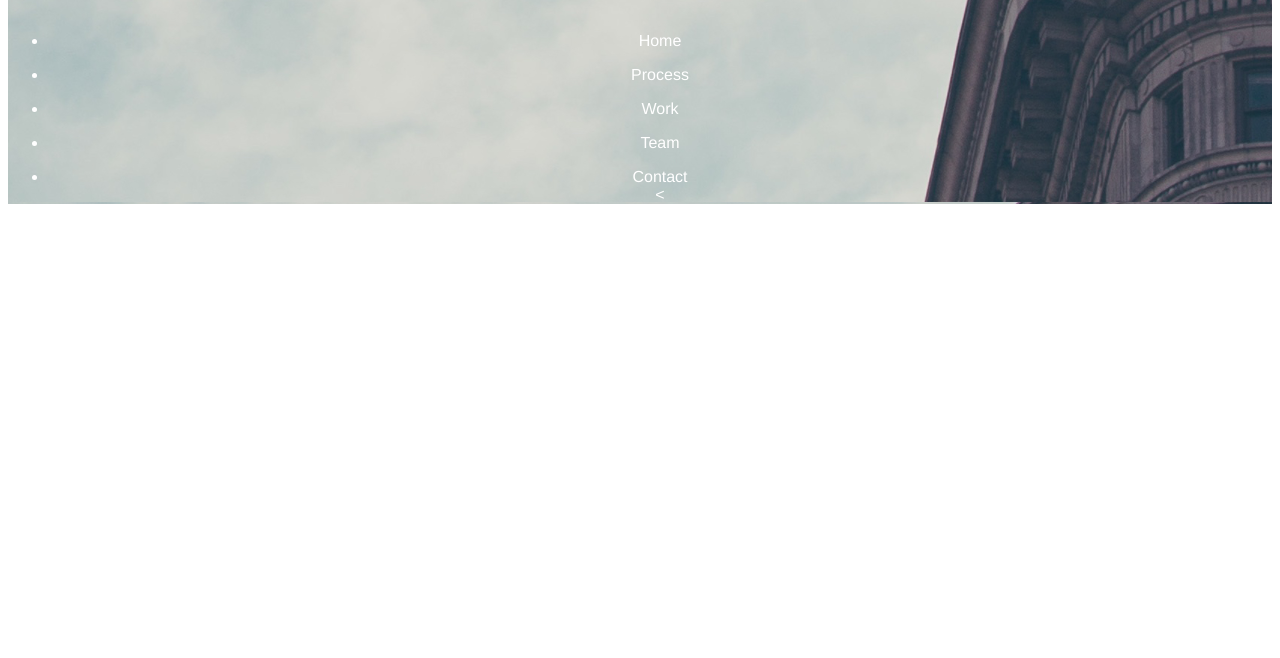
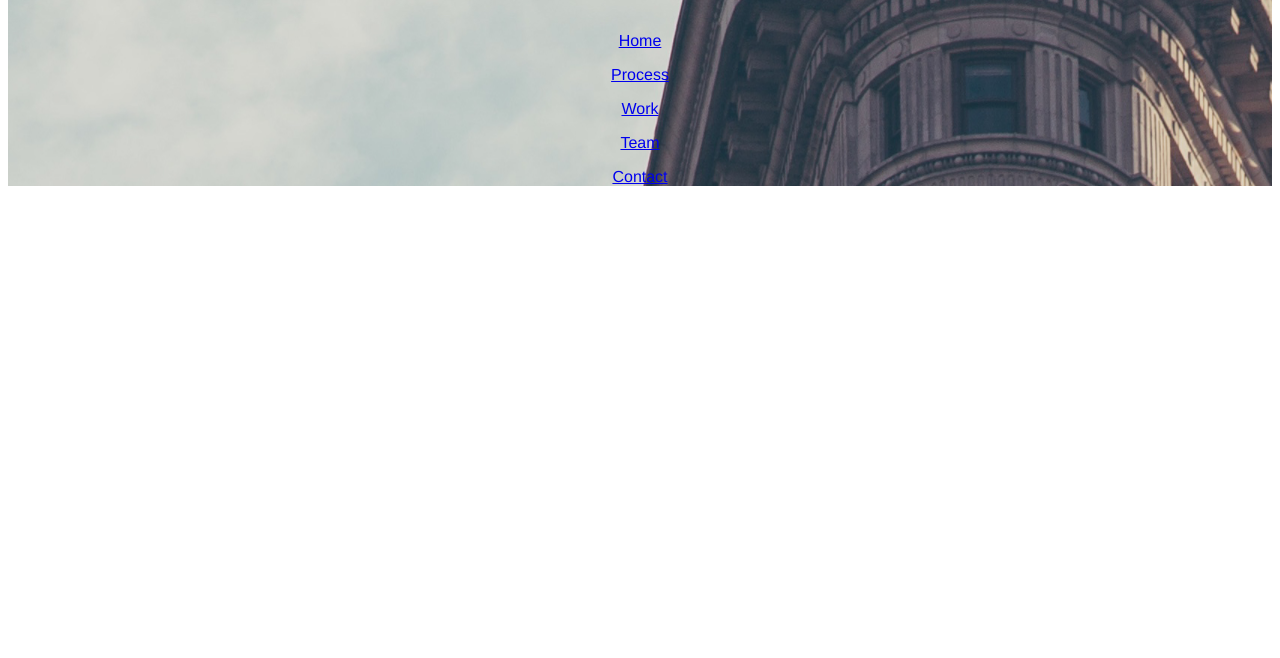
Before and after one commit to kawena13/broadway, a plain HTML site: page index.html in a window 1280 px wide. Shown: the part 142-800 px from the top of the page. Drawn offline with Linux system fonts and the light colour scheme.

Commit message:
Fix contents' links.

```diff
--- a/index.html
+++ b/index.html
@@ -7,13 +7,11 @@
   <body>
     <div class="contents">
     <h1>Broadway Design</h1>
-      <p><ul>
-        <p><li>Home</li></p>
-        <p><li>Process</li></p>
-        <p><li>Work</li></p>
-        <p><li>Team</li></p>
-        <p><li>Contact</li><</p>
-      </ul></p>
-      </div>
+        <p><a href="#home">Home</a></p>
+        <p><a href="#process">Process</a></p>
+        <p><a href="#work">Work</a></p>
+        <p><a href="#team">Team</a></p>
+        <p><a href="#contact">Contact</a></p>
+    </div>
   </body>
 </html>
--- a/resources/css/style.css
+++ b/resources/css/style.css
@@ -16,6 +16,7 @@ h2 {
 
 .contents {
   background-image: url("../images/the-flatiron-building.png");
+  background-position: center;
   font-size: 18 px;
   color: white;
 }
```
